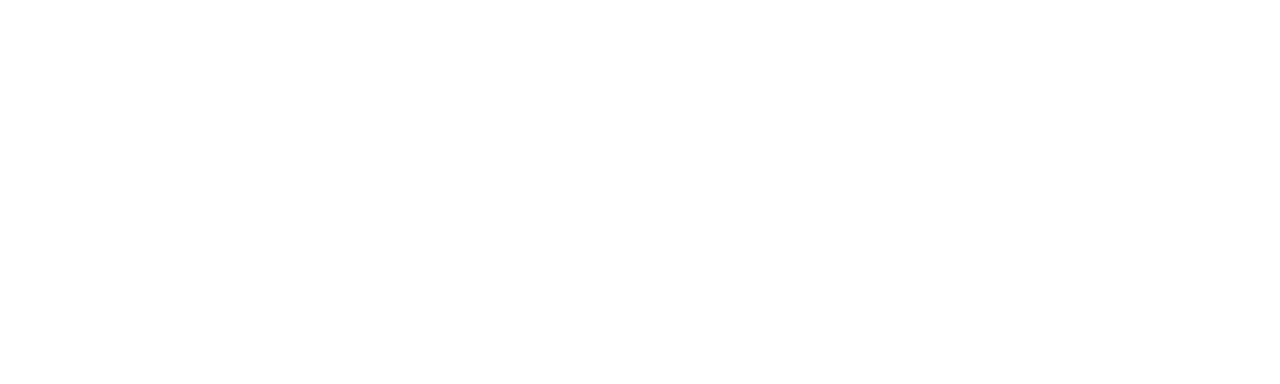
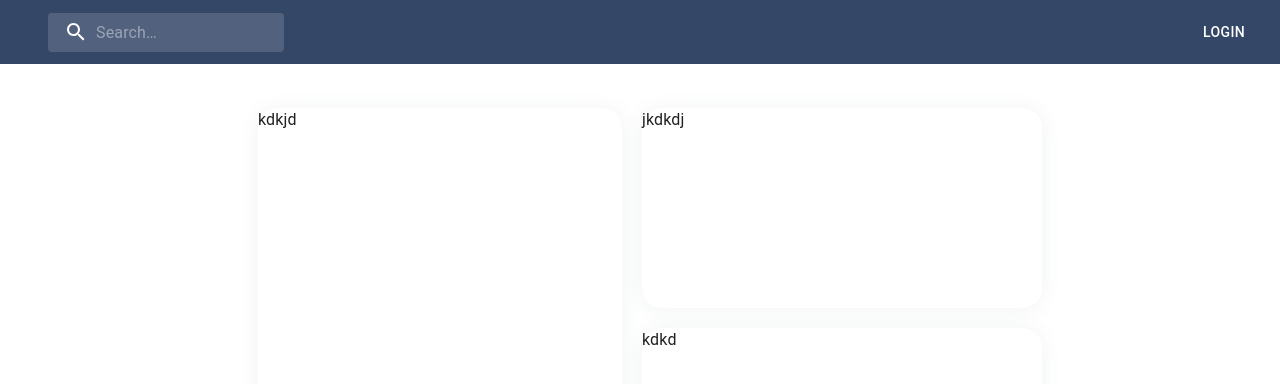
Before and after one commit to mavludacodes/collection, a React (Create React App) app in the folder client/: page /item/1 in a window 1280 px wide. Before the commit this address had no page. Shown: the top 384 px of the page. Built offline with nearby package versions, Linux system fonts and the light colour scheme; the HTML template or start-up script is replaced by a standard one.

Commit message:
main page process

```diff
--- a/client/src/index.js
+++ b/client/src/index.js
@@ -30,7 +30,7 @@ root.render(
       <Routes>
         <Route path="/" element={<App />}>
           <Route index element={<Main />} />
-          <Route path="/item" element={ItemPage} />
+          <Route path="item/:id" element={<ItemPage />} />
         </Route>
         <Route path="auth" element={<Auth />}>
           <Route path="login" element={<Login />} />
--- a/client/src/pages/main/ItemPage.jsx
+++ b/client/src/pages/main/ItemPage.jsx
@@ -1,7 +1,57 @@
 import React from "react";
 
+import { Container, Box, Grid } from "@mui/material";
+
+import { useParams } from "react-router-dom";
 function ItemPage() {
-  return <div>ItemPage</div>;
+  const { id } = useParams();
+  console.log(id);
+  return (
+    <Container maxWidth="md">
+      <Box display="flex" m={3}>
+        <Box
+          sx={{
+            m: "20px",
+            height: "420px",
+            width: "500px",
+            background: "#fff",
+            borderRadius: "20px",
+            boxShadow: "0 1px 20px 0 rgb(69 90 100 / 8%)",
+          }}
+        >
+          kdkjd
+        </Box>
+        <Box>
+          <Box
+            sx={{
+              mt: "20px",
+              mb: "10px",
+              height: "200px",
+              width: "400px",
+              background: "#fff",
+              borderRadius: "20px",
+              boxShadow: "0 1px 20px 0 rgb(69 90 100 / 8%)",
+            }}
+          >
+            jkdkdj
+          </Box>
+          <Box
+            sx={{
+              mt: "20px",
+              mb: "10px",
+              height: "200px",
+              width: "400px",
+              background: "#fff",
+              borderRadius: "20px",
+              boxShadow: "0 1px 20px 0 rgb(69 90 100 / 8%)",
+            }}
+          >
+            kdkd
+          </Box>
+        </Box>
+      </Box>
+    </Container>
+  );
 }
 
 export default ItemPage;
--- a/client/src/pages/main/ListItems.jsx
+++ b/client/src/pages/main/ListItems.jsx
@@ -15,8 +15,9 @@ const label = { inputProps: { "aria-label": "Checkbox demo" } };
 
 export default function ListItems() {
   const navigate = useNavigate();
-  const navigateBtn = () => {
-    navigate("/item");
+  const navigateBtn = (e, id) => {
+    e.preventDefault();
+    navigate(`/item/${id}`);
   };
 
   const [items, setItems] = useState();
@@ -31,7 +32,7 @@ export default function ListItems() {
       <ImageList variant="masonry" cols={3} gap={12}>
         {items &&
           items.map((item) => (
-            <ImageListItem key={item.img}>
+            <ImageListItem key={item.id}>
               <img
                 src={`${process.env.REACT_APP_BACKEND_API}/images/${item.image_id}/${item.image_url}`}
                 srcSet={`${process.env.REACT_APP_BACKEND_API}/images/${item.image_id}/${item.image_url}`}
@@ -41,7 +42,10 @@ export default function ListItems() {
               <ImageListItemBar
                 //   sx={{ background: "rgba(52, 71, 103, 0.74)" }}
                 title={
-                  <Typography onClick={navigateBtn} sx={{ cursor: "pointer" }}>
+                  <Typography
+                    onClick={(e) => navigateBtn(e, item.id)}
+                    sx={{ cursor: "pointer" }}
+                  >
                     {item.title}
                   </Typography>
                 }
@@ -60,54 +64,3 @@ export default function ListItems() {
     </Container>
   );
 }
-
-const itemData = [
-  {
-    img: "https://images.unsplash.com/photo-1549388604-817d15aa0110",
-    title: "Bed",
-  },
-  {
-    img: "https://images.unsplash.com/photo-1525097487452-6278ff080c31",
-    title: "Books",
-  },
-  {
-    img: "https://images.unsplash.com/photo-1523413651479-597eb2da0ad6",
-    title: "Sink",
-  },
-  {
-    img: "https://images.unsplash.com/photo-1563298723-dcfebaa392e3",
-    title: "Kitchen",
-  },
-  {
-    img: "https://images.unsplash.com/photo-1588436706487-9d55d73a39e3",
-    title: "Blinds",
-  },
-  {
-    img: "https://images.unsplash.com/photo-1574180045827-681f8a1a9622",
-    title: "Chairs",
-  },
-  {
-    img: "https://images.unsplash.com/photo-1530731141654-5993c3016c77",
-    title: "Laptop",
-  },
-  {
-    img: "https://images.unsplash.com/photo-1481277542470-605612bd2d61",
-    title: "Doors",
-  },
-  {
-    img: "https://images.unsplash.com/photo-1517487881594-2787fef5ebf7",
-    title: "Coffee",
-  },
-  {
-    img: "https://images.unsplash.com/photo-1516455207990-7a41ce80f7ee",
-    title: "Storage",
-  },
-  {
-    img: "https://images.unsplash.com/photo-1597262975002-c5c3b14bbd62",
-    title: "Candle",
-  },
-  {
-    img: "https://images.unsplash.com/photo-1519710164239-da123dc03ef4",
-    title: "Coffee table",
-  },
-];
```
Also changed, not shown: 1 other file (tests, documents, lock files or other folders).
